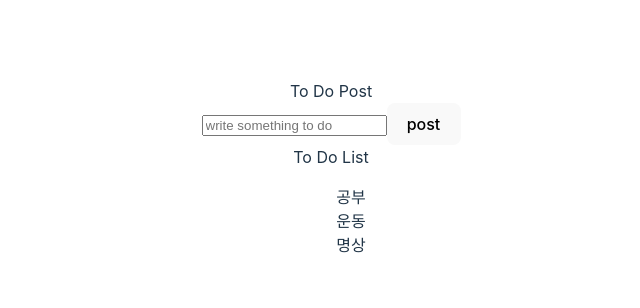
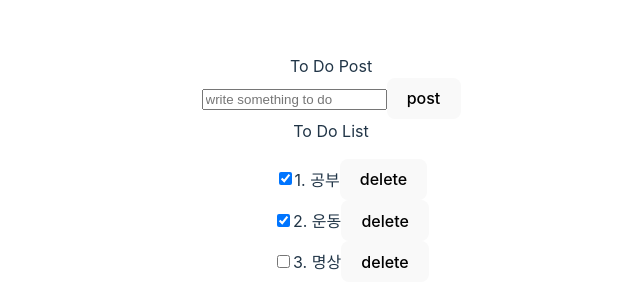
Before and after one commit to pintordev/react_practice, a React (Vite) app: page / in a window 1280 px wide. Shown: the part 224-532 px from the top of the page, without its empty margins (309-949 px from the left). Built offline with nearby package versions, Linux system fonts and the light colour scheme.

Commit message:
To Do App Basic #6

```diff
--- a/src/App.jsx
+++ b/src/App.jsx
@@ -37,12 +37,25 @@ function App() {
     );
     nextId.current++;
   };
+  setTodos;
+
+  const onDelete = (id) => {
+    setTodos(todos.filter((todo) => todo.id !== id));
+  };
+
+  const onToggle = (id) => {
+    setTodos(
+      todos.map((todo) =>
+        todo.id === id ? { ...todo, checked: !todo.checked } : todo
+      )
+    );
+  };
 
   // view
   return (
     <div>
       <Post onPost={onPost} />
-      <List todos={todos} />
+      <List todos={todos} onDelete={onDelete} onToggle={onToggle} />
     </div>
   );
 }
--- a/src/components/Item.jsx
+++ b/src/components/Item.jsx
@@ -1,5 +1,17 @@
-function Item({ todos }) {
-  return <div>{todos.text}</div>;
+function Item({ todos, onDelete, onToggle }) {
+  return (
+    <div>
+      <input
+        type="checkbox"
+        checked={todos.checked}
+        onChange={() => onToggle(todos.id)}
+      />
+      <span>
+        {todos.id}. {todos.text}
+      </span>
+      <button onClick={() => onDelete(todos.id)}>delete</button>
+    </div>
+  );
 }
 
 export default Item;
--- a/src/components/List.jsx
+++ b/src/components/List.jsx
@@ -1,12 +1,17 @@
 import Item from "./Item";
 
-function List({ todos }) {
+function List({ todos, onDelete, onToggle }) {
   return (
     <>
       <div>To Do List</div>
       <ul>
         {todos.map((todos) => (
-          <Item key={todos.id} todos={todos} />
+          <Item
+            key={todos.id}
+            todos={todos}
+            onDelete={onDelete}
+            onToggle={onToggle}
+          />
         ))}
       </ul>
     </>
```
